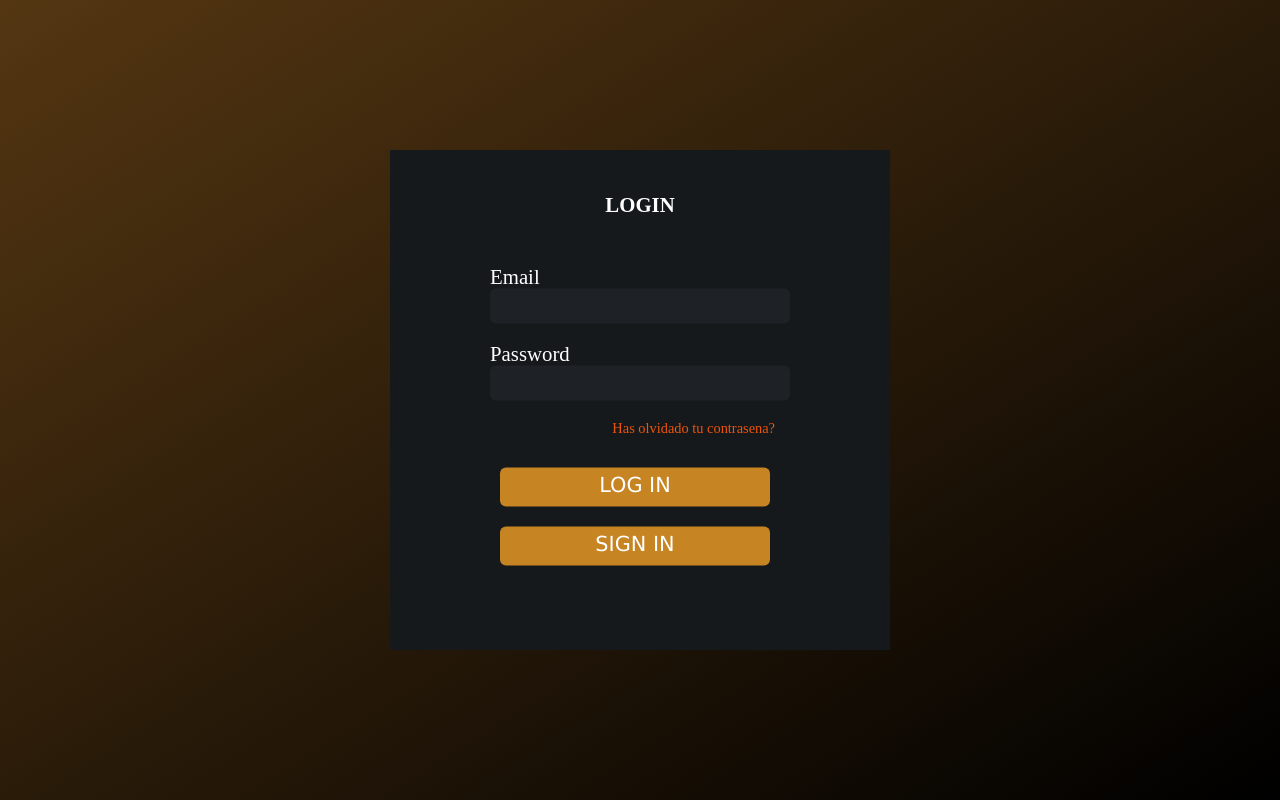
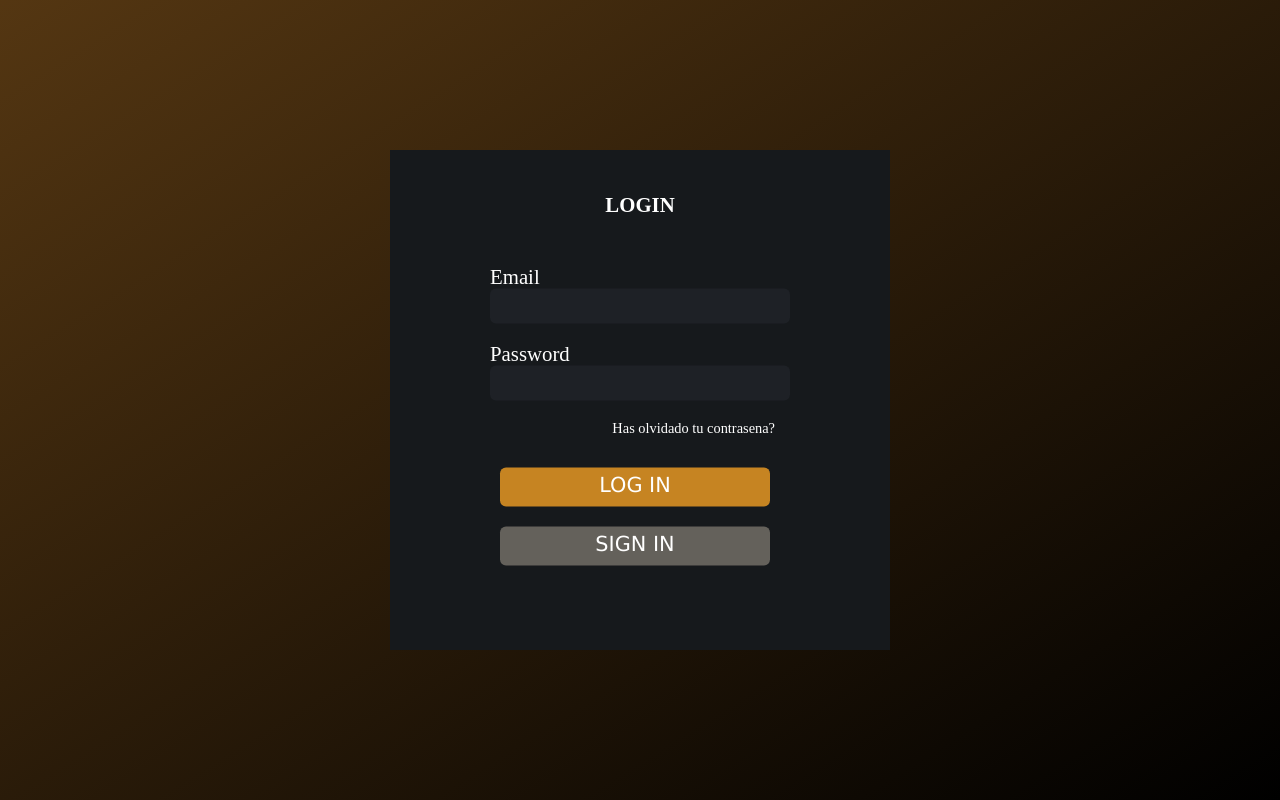
Before and after one commit to LuisaMora/ArquiSoft, a Next.js app: page /login/login in a window 1280 px wide. Built offline with nearby package versions, Linux system fonts and the light colour scheme.

Commit message:
Detalles adicionales
Actualizacion detalles vista, colores y estilo

```diff
--- a/src/styles/Login.module.css
+++ b/src/styles/Login.module.css
@@ -74,10 +74,10 @@
 .forgot{
     padding-right: 5%;
     text-align: right;
-    color: rgb(234, 85, 11);
+    color: white;
 }
 
-.botonLI, .botonSI{
+.botonLI{
     text-align: center;
     background-color: #C68422;
     color: white;
@@ -87,6 +87,34 @@
     border: 0;
     font-family: Verdana, Geneva, Tahoma, sans-serif;
 }
+
+.botonLI:hover{
+    background:#794d0a;
+}
+
+.botonSI:hover{
+    background:#3d2808;
+}
+
+.forgot:hover{
+    color: rgb(231, 101, 36);
+}
+
+.button{
+    border-radius: 2px;
+}
+
+.botonSI{
+    text-align: center;
+    background-color: #64615B;
+    color: white;
+    border-radius: 6px;
+    padding: 5px 10px 10px 10px;
+    margin: 10px;
+    border: 0;
+    font-family: Verdana, Geneva, Tahoma, sans-serif;
+}
+
 .posicionBoton{
     width: 100%;
     margin: 0 auto;
```
